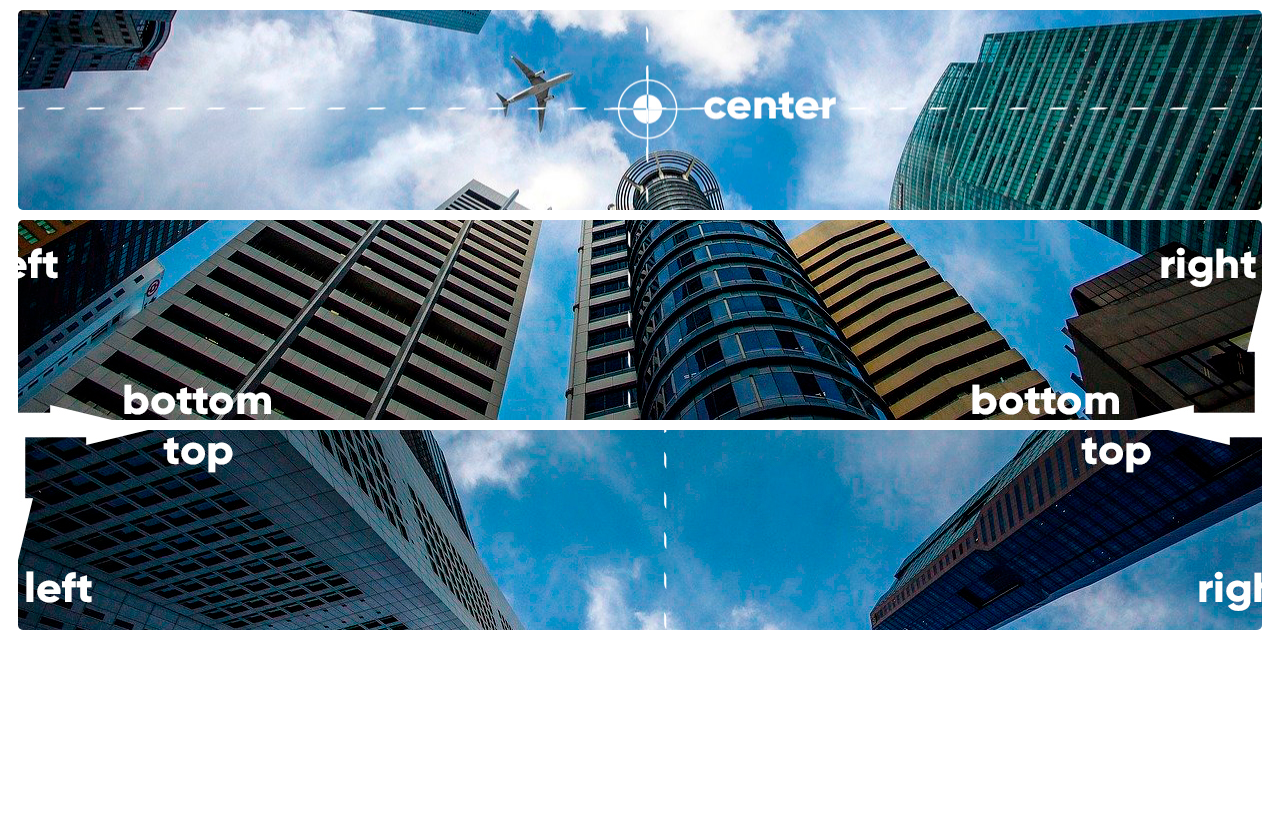
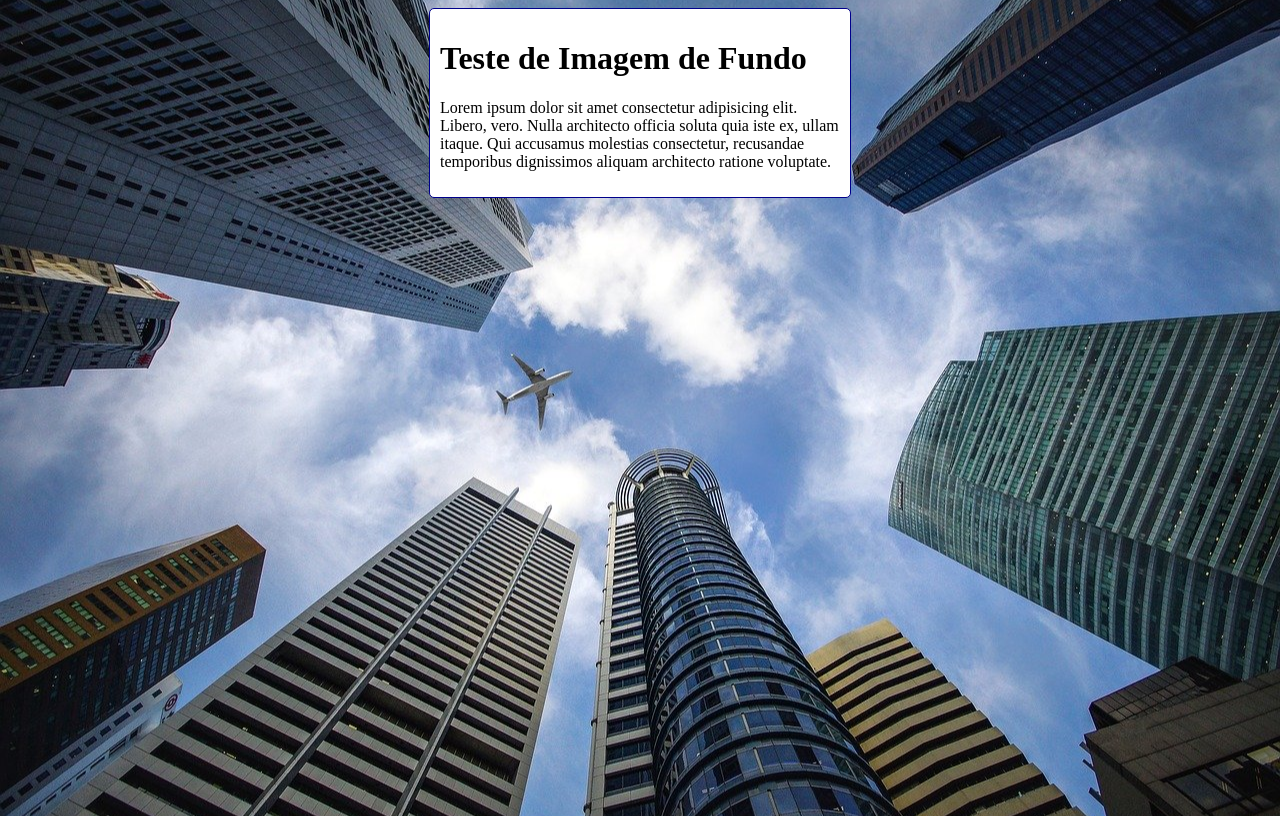
Before and after one commit to Pedrolucasns/HTML-CSS, a plain HTML site: page Exercicios/ex013/index.html in a window 1280 px wide. Drawn offline with Linux system fonts and the light colour scheme.

Commit message:
versao 0.4

```diff
--- a/Exercicios/ex013/index.html
+++ b/Exercicios/ex013/index.html
@@ -4,40 +4,29 @@
     <meta charset="UTF-8">
     <meta name="viewport" content="width=device-width, initial-scale=1.0">
     <title>testando imagens</title>
-    <style>
-        div.bloco {
-            background-image: url("imagens/wallpaper003.jpg");
-            border-radius: 5px;
-            height: 200px;
-            margin: 10px;
-        }
-
-        div#q1 {
-            background-position: center center;
-        }
-
-        div#q2 {
-            background-position: bottom right;
-        }
-
-        div#q3 {
-            background-position: top left;
-        }
-
-        body {
-
-        }
-    </style>
+<style>
+    body{
+        height: 100vh;
+        background-color: black;
+        background-image: url('imagens/wallpaper002.jpg');
+        background-position: center center;
+        background-repeat: no-repeat;
+        background-size: cover;
+    }
+main {
+    background-color: white;
+    width: 400px;
+    padding: 10px;
+    margin: auto;
+    border: 1px solid darkblue;
+    border-radius: 5px;
+}
+</style>
 </head>
 <body>
-    <div class="bloco" id="q1">
-
-    </div>
-    <div class="bloco" id="q2">
-
-    </div>
-    <div class="bloco" id="q3">
-
-    </div>
+  <main>
+    <h1>Teste de Imagem de Fundo</h1>
+    <p>Lorem ipsum dolor sit amet consectetur adipisicing elit. Libero, vero. Nulla architecto officia soluta quia iste ex, ullam itaque. Qui accusamus molestias consectetur, recusandae temporibus dignissimos aliquam architecto ratione voluptate.</p>
+  </main>
 </body>
 </html>
```
